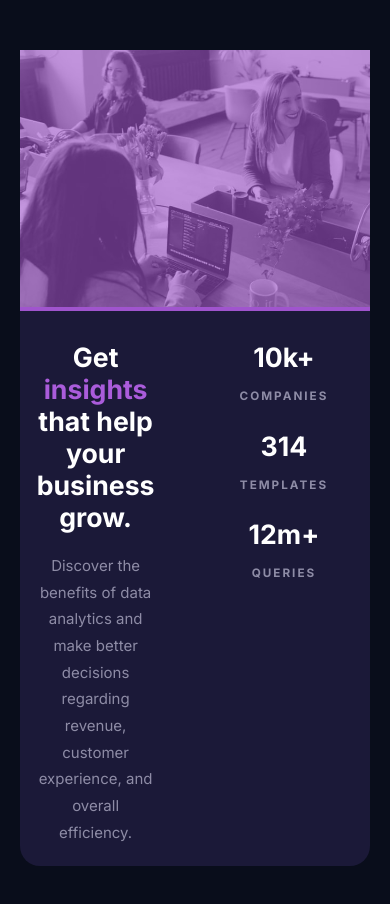
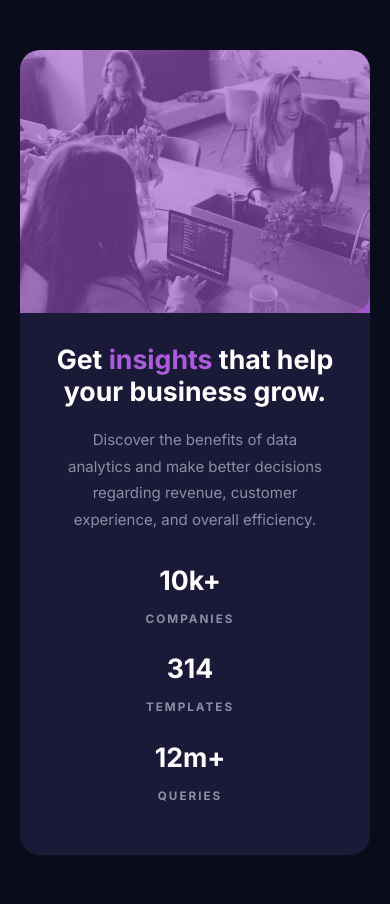
Before and after one commit to jenidub/stats-component, a plain HTML site: page index.html in a window 390 px wide. Drawn offline with Linux system fonts and the light colour scheme.

Commit message:
Completed CSS styling for mobile devices media query

```diff
--- a/index.html
+++ b/index.html
@@ -13,7 +13,7 @@
 <body>
   <div id="content-container">
     <header>
-      <img src="./images//image-header-mobile.jpg" />
+      <img src="./images/image-header-mobile.jpg" />
       <div id="overlay"></div>
     </header>
     <div id="text-container">
--- a/styles.css
+++ b/styles.css
@@ -99,7 +99,7 @@ h2 {
   }
 
   #content-container {
-    height: 100%;
+    height: 90%;
     width: 100%;
     border-radius: 20px;
     flex-direction: column;
@@ -107,22 +107,25 @@ h2 {
 
   header {
     border-radius: 0px;
+    height: 263px;
+    border-top-right-radius: 20px;
+    border-top-left-radius: 20px;
   }
 
   img {
     content: url("./images/image-header-mobile.jpg");
-    border-radius: 0px;
+    border-top-right-radius: 20px;
+    border-top-left-radius: 20px;
   }
 
   #text-container {
     width: 100%;
-    flex-direction: row;
     padding: 10px 0px;
     word-wrap: break-word;
   }
 
   h2 {
-    padding: 20px 40px 10px 40px;
+    padding: 20px 10px 10px 10px;
     margin: 0px;
   }
 
```
